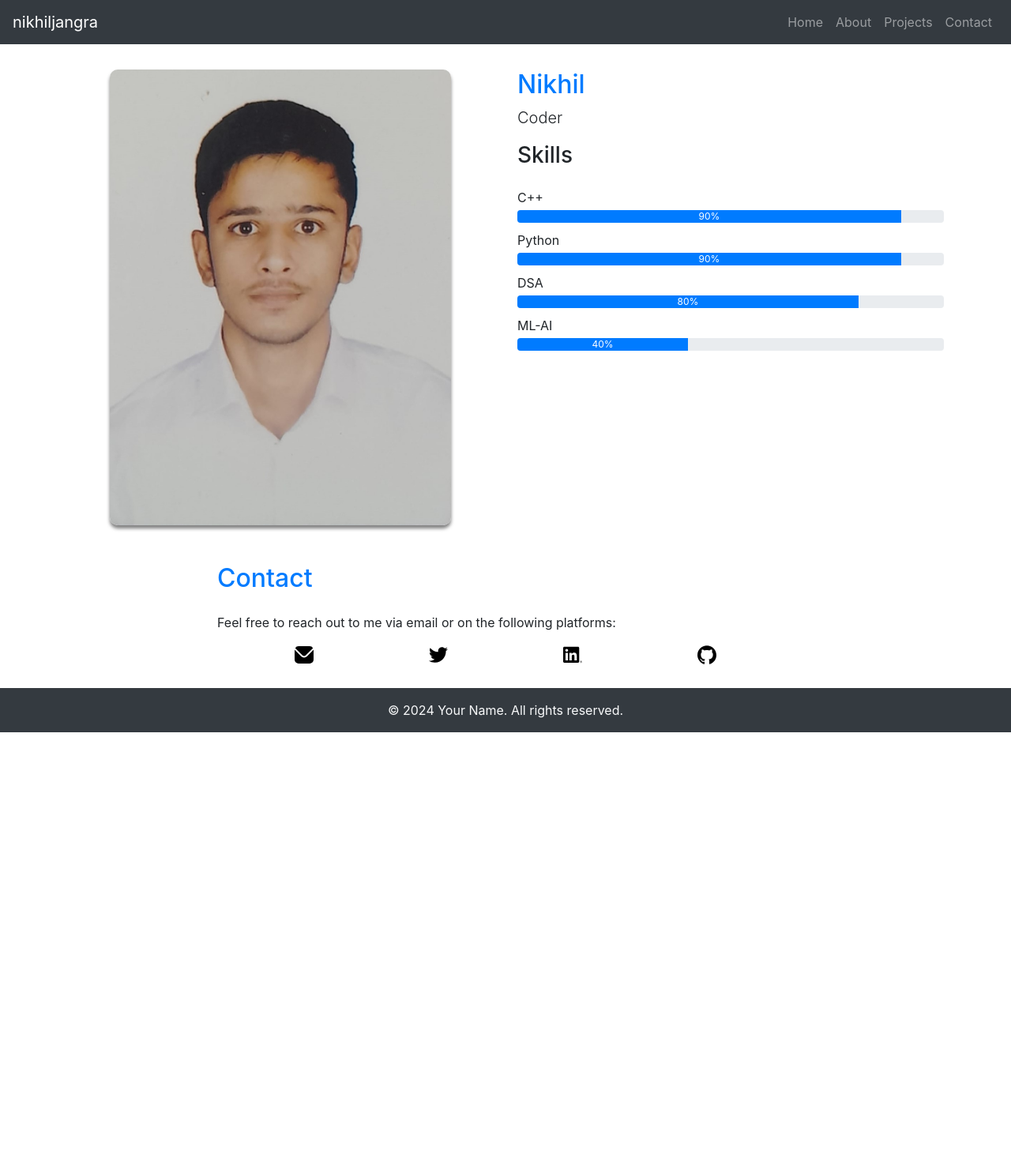
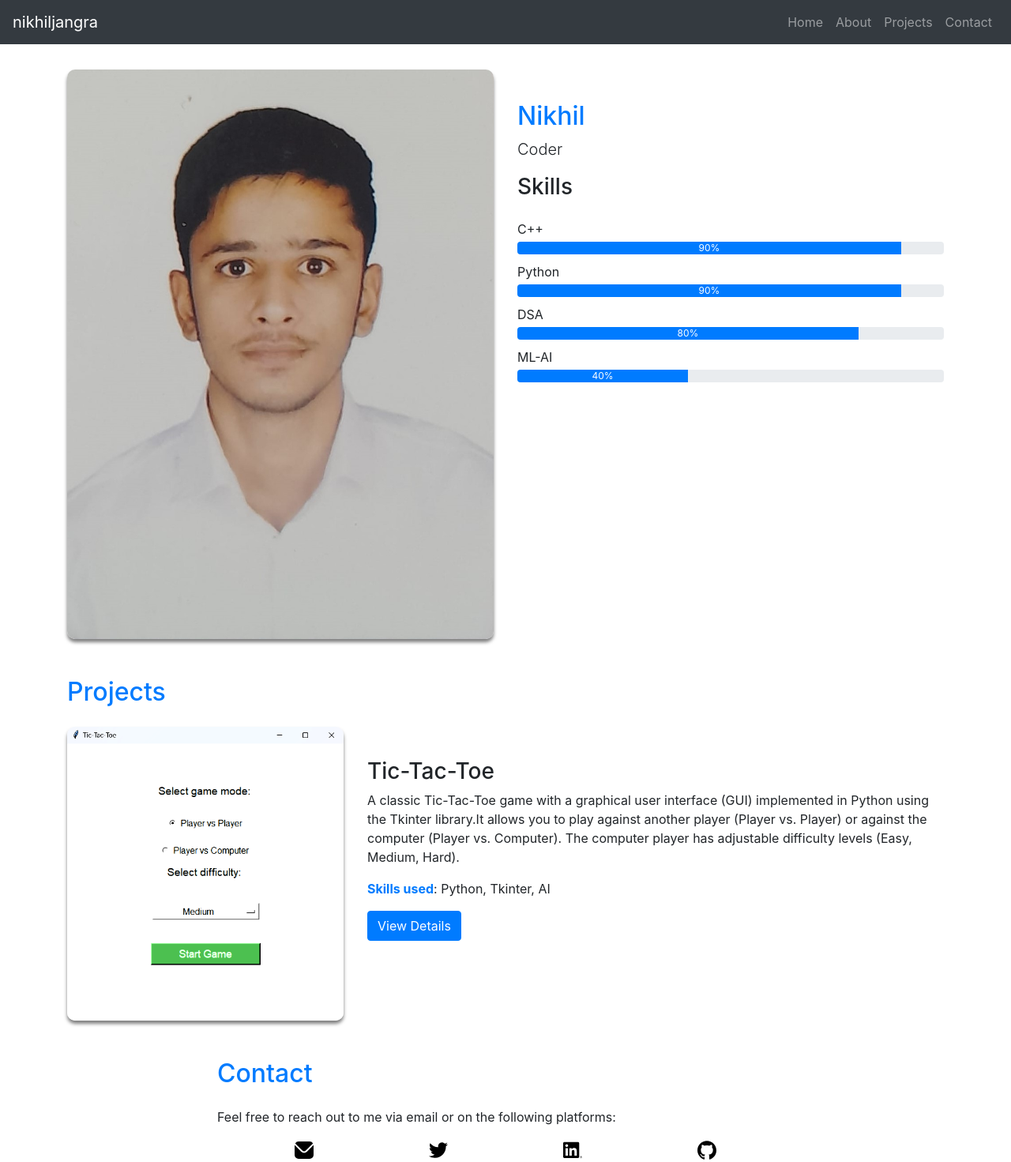
Before and after one commit to nikhiljangra264/nikhiljangra264.github.io, a plain HTML site: page index.html in a window 1280 px wide. Shown: the top 1471 px of the page at 79% size. Before the commit the page ends 927 px from the top, so only its background shows below. Drawn offline with nearby package versions, Linux system fonts and the light colour scheme.

Commit message:
Added projects section

```diff
--- a/index.html
+++ b/index.html
@@ -40,15 +40,15 @@
             </div>
         </nav>
     </header>
-    <section id="about" class="container mt-5 rounded">
+    <section id="about" class="container mt-5 rounded margined">
         <div class="row">
             <!-- Left side - Photo -->
             <div class="col-md-6 text-center">
-                <img src="data/Nikhil.jpg" alt="Photo" class="img-fluid">
+                <img src="data/Nikhil.jpg" alt="Photo" class="img-fluid image">
             </div>
 
             <!-- Right side - Name and Skills -->
-            <div class="col-md-6">
+            <div class="col-md-6 margined">
                 <h2 class="text-primary">Nikhil</h2>
                 <p class="lead">Coder</p>
 
@@ -78,6 +78,26 @@
             </div>
         </div>
     </section>
+
+    <section id="projects" class="container mt-5">
+        <h2 class="text-primary mb-4">Projects</h2>
+
+        <div class="row mb-4">
+            <div class="col-md-4">
+                <img src="data/tiktaktoe_landing_page.png" alt="Project 1" class="img-fluid image">
+            </div>
+            <div class="col-md-8 margined">
+                <h3>Tic-Tac-Toe</h3>
+                <p>A classic Tic-Tac-Toe game with a graphical user interface (GUI) implemented in Python using the
+                    Tkinter library.It allows you to play against another player (Player vs. Player) or against the
+                    computer (Player vs. Computer). The computer player has adjustable difficulty levels (Easy, Medium,
+                    Hard).</p>
+                <p><span class="text-primary" style="font-weight: bold;">Skills used</span>: Python, Tkinter, AI</p>
+                <a href="https://github.com/nikhiljangra264/Tic-Tac-Toe" class="btn btn-primary">View Details</a>
+            </div>
+        </div>
+    </section>
+
     <section id="contact" class="container mt-5">
         <div class="row">
             <div class="col-md-8 offset-md-2">
@@ -86,10 +106,14 @@
                 <p>Feel free to reach out to me via email or on the following platforms:</p>
 
                 <div class="contact-links">
-                    <a href="mailto:nikhiljangra264@gmail.com"><img src="data/envelope.svg" alt="email" width="24" height="24"></a>
-                    <a href="https://twitter.com/nikhiljangra264" target="_blank" title="Twitter"><img src="data/twitter.svg" alt="twitter" width="24" height="24"></a>
-                    <a href="https://www.linkedin.com/in/nikhiljangra264" target="_blank" title="LinkedIn"><img src="data/linkedin.svg" alt="linkedin" width="24" height="24"></a>
-                    <a href="https://github.com/nikhiljangra264" target="_blank" title="GitHub"><img src="data/github.svg" alt="github" width="24" height="24"></a>
+                    <a href="mailto:nikhiljangra264@gmail.com"><img src="data/envelope.svg" alt="email" width="24"
+                            height="24"></a>
+                    <a href="https://twitter.com/nikhiljangra264" target="_blank" title="Twitter"><img
+                            src="data/twitter.svg" alt="twitter" width="24" height="24"></a>
+                    <a href="https://www.linkedin.com/in/nikhiljangra264" target="_blank" title="LinkedIn"><img
+                            src="data/linkedin.svg" alt="linkedin" width="24" height="24"></a>
+                    <a href="https://github.com/nikhiljangra264" target="_blank" title="GitHub"><img
+                            src="data/github.svg" alt="github" width="24" height="24"></a>
                 </div>
             </div>
         </div>
@@ -112,8 +136,7 @@
     <script src="https://stackpath.bootstrapcdn.com/bootstrap/4.3.1/js/bootstrap.min.js"
         integrity="sha384-JZR6Spejh4U02d8jOt6vLEHfe/JQGiRRSQQxSfFWpi1MquVdAyjUar5+76PVCmYl"
         crossorigin="anonymous"></script>
-    <script src="scrolling_script.js"></script>
-
+    <script src="code/scrolling_script.js"></script>
 
 </body>
 
--- a/style.css
+++ b/style.css
@@ -21,13 +21,13 @@
     margin-top: 10px;
 }
 
-section#about img {
+.image {
     max-width: 80%;
     border-radius: 10px;
     box-shadow: 0 4px 4px rgba(0, 0, 0, 0.5);
 }
 
-.col-md-6 {
+.margined {
     padding-top: 40px;
 }
 
```
Also changed, not shown: data/tiktaktoe_landing_page.png (added).
